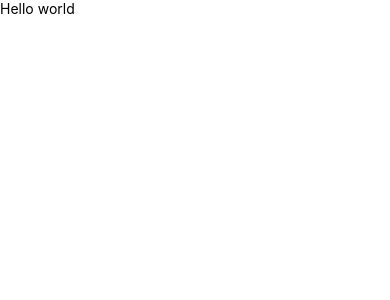
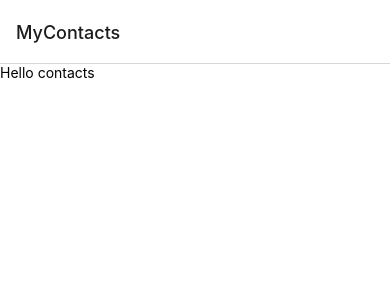
Before and after one commit to shivagunasehkaran/demo-contacts, a React Native app: screen /MyContacts in a window 390 px wide. Shown: the top 300 px of the page. Built offline with nearby package versions, Linux system fonts and the light colour scheme.

Commit message:
Setup base stack in containers

```diff
--- a/src/App.js
+++ b/src/App.js
@@ -6,17 +6,21 @@
  * @flow strict-local
  */
 
+import {NavigationContainer} from '@react-navigation/native';
+import {createStackNavigator} from '@react-navigation/stack';
 import type {Node} from 'react';
 import React from 'react';
-import {SafeAreaView, Text, View} from 'react-native';
+import MyContacts from './screens/MyContacts';
+
+const Stack = createStackNavigator();
 
 const App: () => Node = () => {
   return (
-    <SafeAreaView>
-      <View>
-        <Text>{'Hello world'}</Text>
-      </View>
-    </SafeAreaView>
+    <NavigationContainer>
+      <Stack.Navigator initialRouteName="MyContacts">
+        <Stack.Screen name="MyContacts" component={MyContacts} />
+      </Stack.Navigator>
+    </NavigationContainer>
   );
 };
 
```
